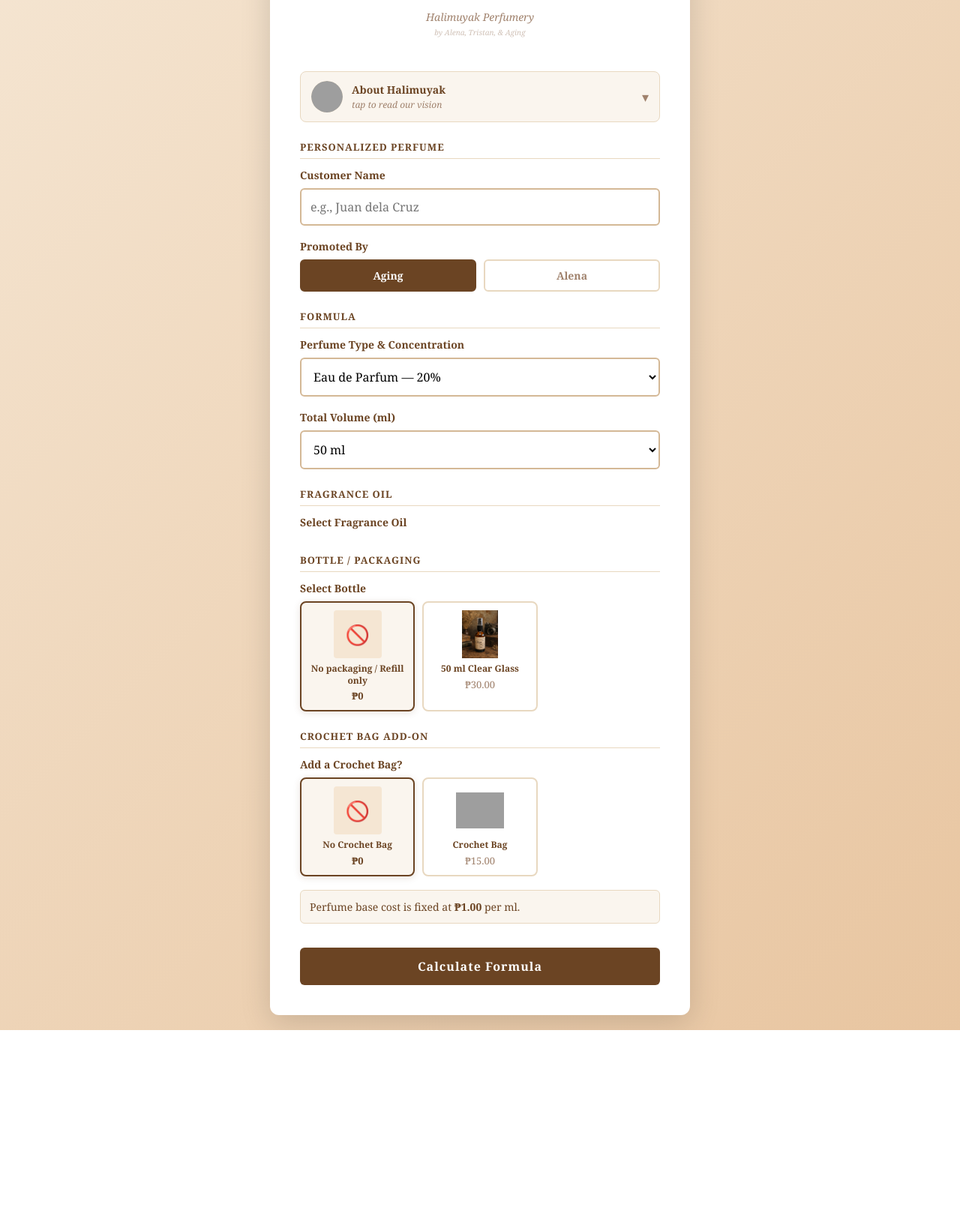
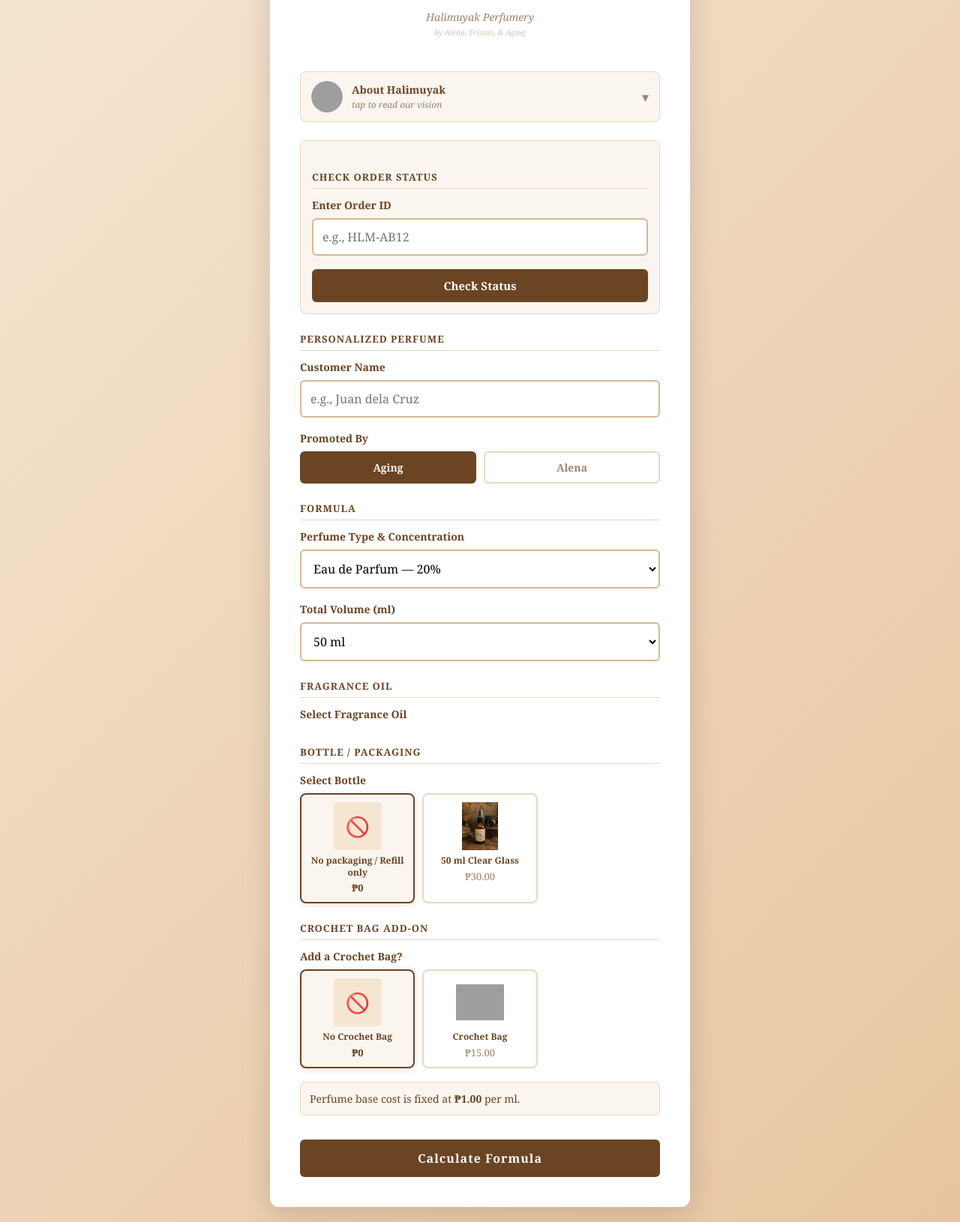
Before and after one commit to pavfluff/halimuyak-app, a Flask app: page / in a window 1280 px wide. Shown: the part 169-1799 px from the top of the page at 75% size. Before the commit the page ends 1543 px from the top, so only its background shows below. Run offline with Flask 3, Linux system fonts and the light colour scheme; parts of the project's set-up code (start-up, migrations or seed data) failed here and were passed over; grey boxes are pictures that could not be loaded.

Commit message:
add order id tracker

```diff
--- a/app.py
+++ b/app.py
@@ -25,16 +25,6 @@ credentials = Credentials.from_service_account_info(
     credentials_info,
     scopes=SCOPES
 )
-
-# credentials = Credentials.from_service_account_info({
-#     "type": "service_account",
-#     "project_id": os.environ["GOOGLE_PROJECT_ID"],
-#     "private_key_id": os.environ["GOOGLE_PRIVATE_KEY_ID"],
-#     "private_key": os.environ["GOOGLE_PRIVATE_KEY"].replace("\\n", "\n"),
-#     "client_email": os.environ["GOOGLE_CLIENT_EMAIL"],
-#     "client_id": os.environ["GOOGLE_CLIENT_ID"],
-#     "token_uri": "https://oauth2.googleapis.com/token",
-# }, scopes=SCOPES)
 
 # ── Google Sheet config ───────────────────────────────────────────────────────
 CREDENTIALS_FILE = "halimuyak.json"          # ← path to your service account JSON
@@ -193,6 +183,33 @@ def place_order():
     except Exception as e:
         return jsonify({"error": str(e)}), 500
 
+@app.route("/check_order_status", methods=["POST"])
+def check_order_status():
+    try:
+        data = request.get_json()
+        order_id = data.get("order_id", "").strip().upper()
+
+        if not order_id:
+            return jsonify({"error": "Please enter an Order ID"}), 400
+
+        ws = get_orders_sheet()
+        all_values = ws.get_all_values()
+
+        for row in all_values[1:]:  # skip header
+            if len(row) > 0 and row[0].strip().upper() == order_id:
+                return jsonify({
+                    "success": True,
+                    "order_id": row[0],
+                    "order_date": row[1] if len(row) > 1 else "",
+                    "customer_name": row[2] if len(row) > 2 else "",
+                    "status": row[11] if len(row) > 11 else "Pending",
+                    "comment": row[12] if len(row) > 12 else ""
+                })
+
+        return jsonify({"error": "Order ID not found"}), 404
+
+    except Exception as e:
+        return jsonify({"error": str(e)}), 500
 
 if __name__ == "__main__":
     app.run(debug=True, host="0.0.0.0", port=5000)
--- a/templates/index.html
+++ b/templates/index.html
@@ -240,6 +240,49 @@
             background: #6b4423;
             color: #fff;
         }
+
+        .status-card {
+            background: #faf5ee;
+            border: 1px solid #e8d8c0;
+            border-radius: 8px;
+            padding: 15px;
+            margin-bottom: 24px;
+        }
+
+        .status-card button {
+            width: 100%;
+            padding: 12px;
+            background: #6b4423;
+            color: #fff;
+            border: none;
+            border-radius: 6px;
+            font-size: 15px;
+            font-weight: bold;
+            cursor: pointer;
+            font-family: inherit;
+        }
+
+        .order-status-result {
+            display: none;
+            margin-top: 10px;
+            padding: 14px;
+            background: #fff;
+            border-left: 4px solid #6b4423;
+            border-radius: 6px;
+            color: #6b4423;
+            font-size: 14px;
+            line-height: 1.6;
+        }
+
+        .order-status-result.show {
+            display: block;
+        }
+
+        .order-status-result.error {
+            border-left-color: #c0392b;
+            color: #c0392b;
+            background: #fadbd8;
+        }
     </style>
 </head>
 <body>
@@ -276,6 +319,19 @@
             As a small growing business, we sincerely thank you for your patience,
             support, and understanding as we continue to learn and improve along the way.
         </p>
+    </div>
+
+    <div class="status-card">
+        <div class="section-header">Check Order Status</div>
+
+        <div class="form-group">
+            <label for="status_order_id">Enter Order ID</label>
+            <input type="text" id="status_order_id" placeholder="e.g., HLM-AB12">
+        </div>
+
+        <button type="button" onclick="checkOrderStatus()">Check Status</button>
+
+        <div class="order-status-result" id="orderStatusResult"></div>
     </div>
 
     <form id="perfumeForm">
@@ -766,6 +822,50 @@
         document.querySelectorAll(".toggle-btn").forEach(b => b.classList.remove("selected"));
         el.classList.add("selected");
         document.getElementById("advertised_by").value = el.dataset.value;
+        }
+
+        async function checkOrderStatus() {
+        const orderId = document.getElementById("status_order_id").value.trim();
+        const resultEl = document.getElementById("orderStatusResult");
+
+        resultEl.className = "order-status-result";
+        resultEl.textContent = "";
+
+        if (!orderId) {
+            resultEl.textContent = "Please enter your Order ID.";
+            resultEl.classList.add("show", "error");
+            return;
+        }
+
+        try {
+            const res = await fetch("/check_order_status", {
+                method: "POST",
+                headers: { "Content-Type": "application/json" },
+                body: JSON.stringify({ order_id: orderId })
+            });
+
+            const data = await res.json();
+
+            if (!res.ok) {
+                resultEl.textContent = data.error || "Order not found.";
+                resultEl.classList.add("show", "error");
+                return;
+            }
+
+            resultEl.innerHTML = `
+                <strong>Order ID:</strong> ${data.order_id}<br>
+                <strong>Name:</strong> ${data.customer_name}<br>
+                <strong>Order Date:</strong> ${data.order_date}<br>
+                <strong>Status:</strong> ${data.status}<br>
+                ${data.comment ? `<strong>Comment:</strong> ${data.comment}` : ""}
+            `;
+
+            resultEl.classList.add("show");
+
+        } catch (err) {
+            resultEl.textContent = "Network error. Please try again.";
+            resultEl.classList.add("show", "error");
+        }
     }
 </script>
 </body>
```
